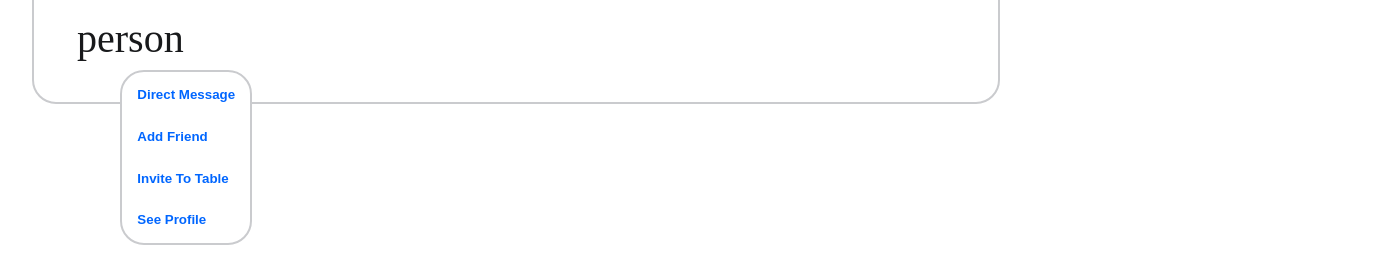
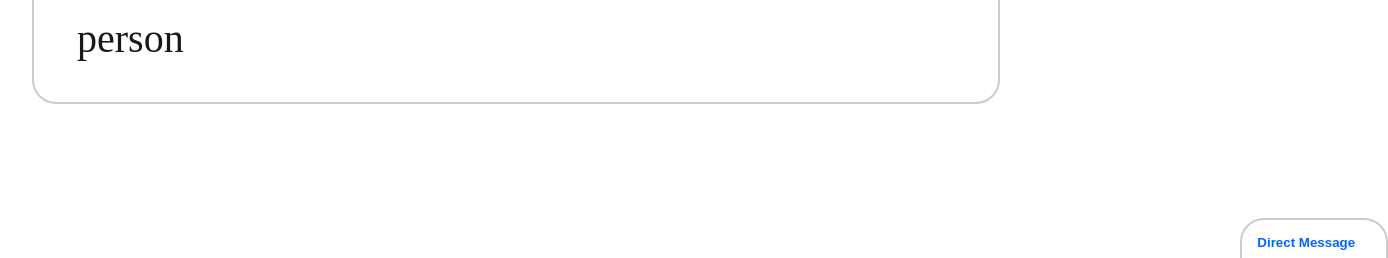
Before and after one commit to arbabf/next-gen-virtual-classroom, a Next.js app in the folder source/frontend/: page / in a window 1280 px wide. Both pictures are taken after a click on the element "person". Shown: the part 542-800 px from the top of the page, 1388 px wide, since content can reach past the window. Built offline with nearby package versions, Linux system fonts and the light colour scheme; a web font is replaced by a local one; what mediasoup-client would draw is missing.

Commit message:
PartMenu: move inside UserView.

```diff
--- a/source/frontend/components/participantMenu/PartMenu.module.css
+++ b/source/frontend/components/participantMenu/PartMenu.module.css
@@ -1,13 +1,28 @@
 .page {
-	position: fixed;
+	position: absolute;
 	background: var(--background);
 	border-radius: var(--border-rounding-large);
 	border: var(--border-medium);
 	padding: 2px;
-	top: 580px;
-	left: 120px;
-	margin: var(--page-spacing) auto;
+	top: calc(100% - 40px);
+	left: calc(100% - 40px);
+	min-width: 140px;
 	color: black;
+	z-index: 100;
+}
+
+.section {
+	width: 100%;
+	height: auto;
+	display: flex;
+	flex-direction: column;
+}
+
+.section>button {
+	flex-shrink: 0;
+	flex-wrap: nowrap;
+	width: auto;
+	overflow: hidden;
 }
 
 .hidden {
--- a/source/frontend/components/participantMenu/PartMenu.tsx
+++ b/source/frontend/components/participantMenu/PartMenu.tsx
@@ -1,7 +1,7 @@
 import { Component } from 'react';
 import { User } from '../../entities/User';
+import Button from '../common/button/button';
 import styles from './PartMenu.module.css';
-import PartSetting from './PartSetting';
 
 type PartMenuProps = {
 	/**
@@ -25,7 +25,23 @@ export default class PartMenu extends Component<PartMenuProps> {
 
 		return (
 			<div className={classes}>
-				<PartSetting />
+				<section className={styles.section}>
+					<Button unfilled>
+						<span>Direct Message</span>
+					</Button>
+
+					<Button unfilled>
+						<span>Add Friend</span>
+					</Button>
+
+					<Button unfilled>
+						<span>Invite To Table</span>
+					</Button>
+
+					<Button unfilled>
+						<span>See Profile</span>
+					</Button>
+				</section>
 			</div>
 		);
 	}
--- a/source/frontend/components/participantMenu/PartSetting.tsx
+++ /dev/null
@@ -1,28 +0,0 @@
-import { Component } from 'react';
-import Button from '../common/button/button';
-
-export default class AppSettings extends Component {
-	render() {
-		return (
-			<>
-				<section>
-					<Button unfilled>
-						<span>Direct Message</span>
-					</Button>
-
-					<Button unfilled>
-						<span>Add Friend</span>
-					</Button>
-
-					<Button unfilled>
-						<span>Invite To Table</span>
-					</Button>
-
-					<Button unfilled>
-						<span>See Profile</span>
-					</Button>
-				</section>
-			</>
-		);
-	}
-}
--- a/source/frontend/components/user/UserView.module.css
+++ b/source/frontend/components/user/UserView.module.css
@@ -1,4 +1,5 @@
 .container {
+	position: relative;
 	display: flex;
 	align-items: center;
 	justify-content: center;
--- a/source/frontend/components/user/UserView.tsx
+++ b/source/frontend/components/user/UserView.tsx
@@ -1,7 +1,8 @@
-import { Component } from 'react';
+import { Component, MouseEvent } from 'react';
+import { AvatarShape } from '../../entities/avatar/AvatarShape';
 import { User } from '../../entities/User';
-import { AvatarShape } from '../../entities/avatar/AvatarShape';
 import { AvatarView } from '../avatars/AvatarView';
+import PartMenu from '../participantMenu/PartMenu';
 import styles from './UserView.module.css';
 
 type UserViewProps = {
@@ -11,7 +12,21 @@ type UserViewProps = {
 	user: User;
 };
 
-export class UserView extends Component<UserViewProps> {
+type UserViewState = {
+	/**
+	 * Whether to show the user context menu
+	 */
+	showContextMenu: boolean;
+}
+
+/**
+ * Displays a user on the page along with their name and avatar.
+ */
+export class UserView extends Component<UserViewProps, UserViewState> {
+	state: UserViewState = {
+		showContextMenu: false
+	}
+
 	render() {
 		let avatar = this.props.user.getPeferredAvatar();
 
@@ -24,11 +39,17 @@ export class UserView extends Component<UserViewProps> {
 
 		return (
 			<div className={styles.container}>
-				<div className={classes}>
+				<div className={classes} onClick={(e) => this.onUserClick(e)}>
 					<AvatarView avatar={avatar} />
 				</div>
 				<span className={styles.name}>{this.props.user.name}</span>
+				<PartMenu user={this.props.user} hidden={!this.state.showContextMenu} />
 			</div>
 		);
+
+	}
+
+	onUserClick(event: MouseEvent) {
+		this.setState({ showContextMenu: !this.state.showContextMenu });
 	}
 }
```
